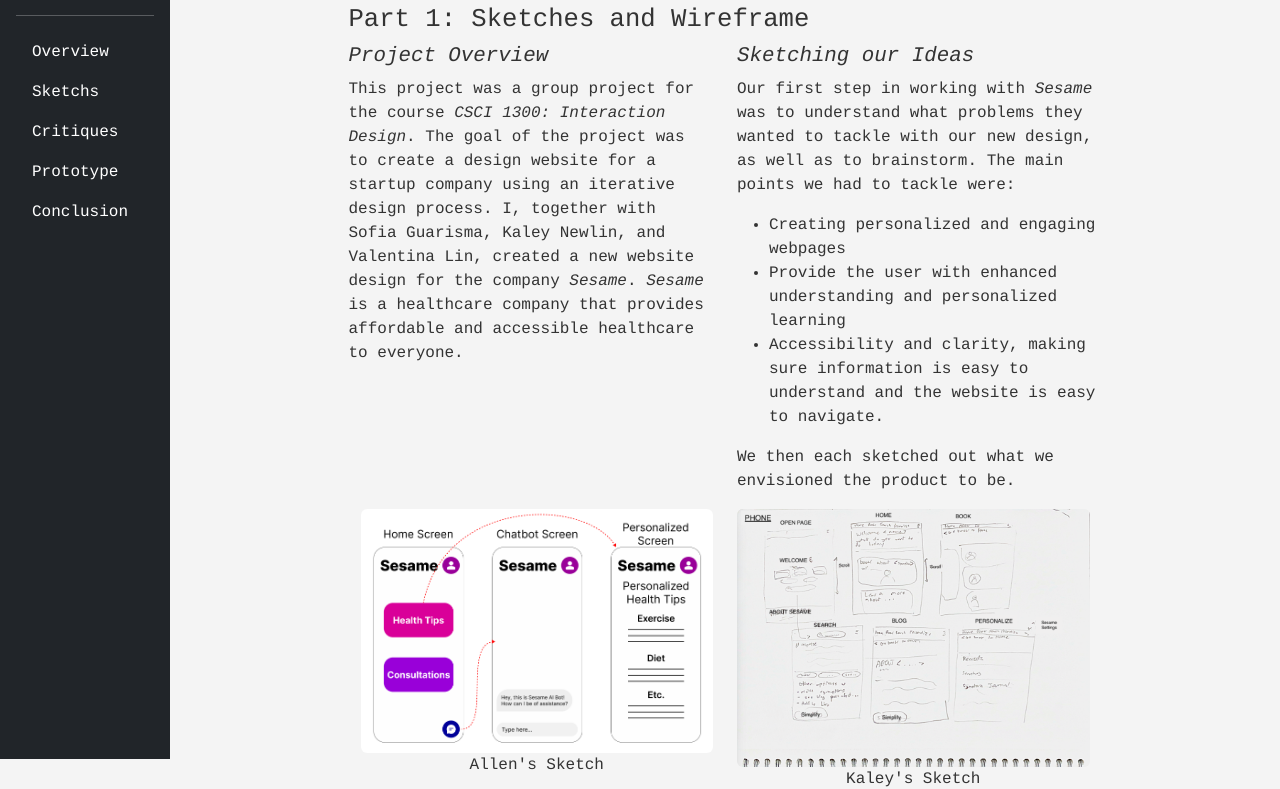
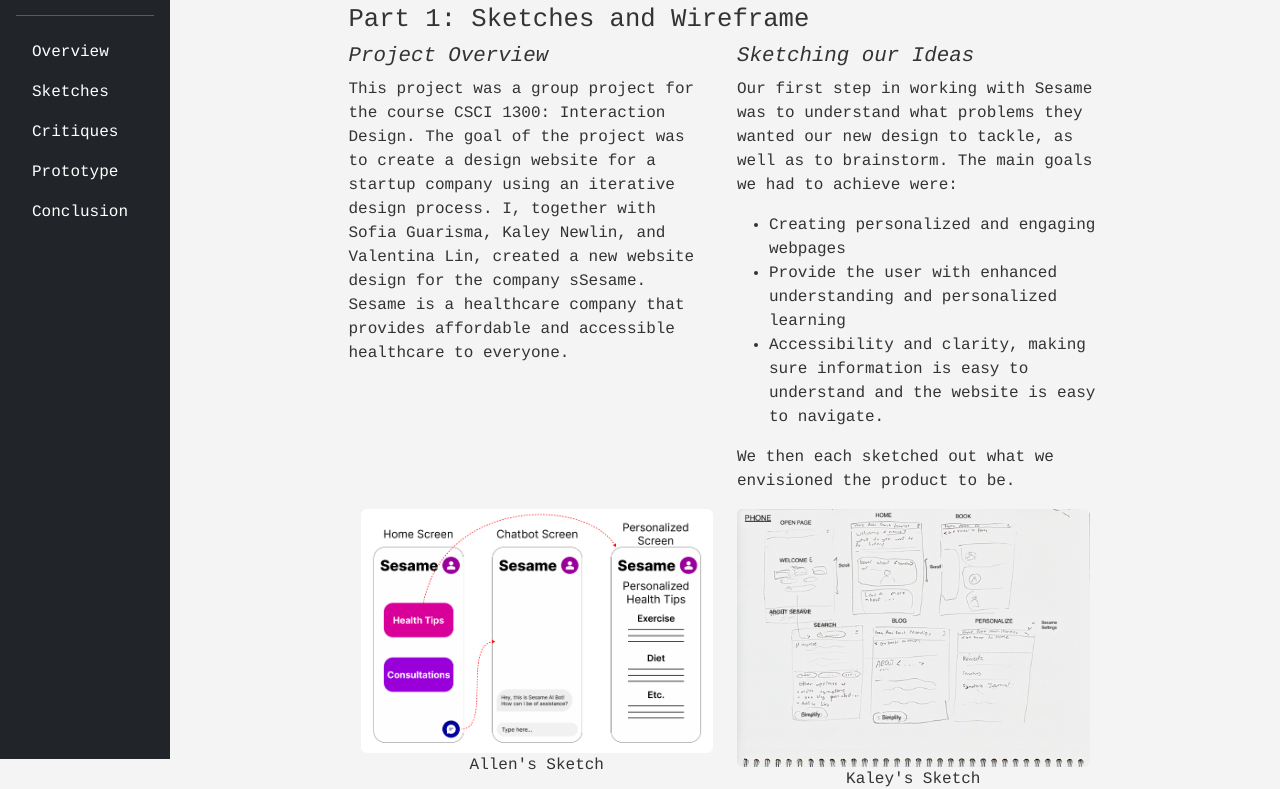
Before and after one commit to AllenDufort/portfolio, a plain HTML site: page iterative.html in a window 1280 px wide. Shown: the part 41-830 px from the top of the page. Drawn offline with nearby package versions, Linux system fonts and the light colour scheme.

Commit message:
remove unnecessary italics

```diff
--- a/iterative.html
+++ b/iterative.html
@@ -40,7 +40,7 @@
         <hr>
         <ul class="nav flex-column">
             <li class="nav-item"><a class="nav-link text-white" href="#overview">Overview</a></li>
-            <li class="nav-item"><a class="nav-link text-white" href="#sketches">Sketchs</a></li>
+            <li class="nav-item"><a class="nav-link text-white" href="#sketches">Sketches</a></li>
             <li class="nav-item"><a class="nav-link text-white" href="#critiques">Critiques</a></li>
             <li class="nav-item"><a class="nav-link text-white" href="#prototype">Prototype</a></li>
             <li class="nav-item"><a class="nav-link text-white" href="#conclusion">Conclusion</a></li>
@@ -55,21 +55,21 @@
                 <div class="col-lg-6">
                     <h3>Project Overview</h3>
                     <p>
-                        This project was a group project for the course <i>CSCI 1300: Interaction Design</i>.
+                        This project was a group project for the course CSCI 1300: Interaction Design.
                         The goal of the project was to create a design website for a startup company using an
                         iterative design process.
                         I, together with Sofia Guarisma, Kaley Newlin, and Valentina Lin,
-                        created a new website design for the company <i>Sesame</i>.
-                        <i>Sesame</i> is a healthcare company that provides affordable and accessible healthcare to
+                        created a new website design for the company sSesame.
+                        Sesame is a healthcare company that provides affordable and accessible healthcare to
                         everyone.
                     </p>
                 </div>
                 <div class="col-lg-6" id="sketches">
                     <h3>Sketching our Ideas</h3>
                     <p>
-                        Our first step in working with <i>Sesame</i> was to understand what problems
-                        they wanted to tackle with our new design, as well as to brainstorm.
-                        The main points we had to tackle were:
+                        Our first step in working with Sesame was to understand what problems
+                        they wanted our new design to tackle, as well as to brainstorm.
+                        The main goals we had to achieve were:
                     </p>
                     <ul>
                         <li>Creating personalized and engaging webpages</li>
@@ -106,7 +106,7 @@
             <h3>Balsamiq Wireframe</h3>
             <p>
                 After sketching our ideas, we incorporated the different aspects of our designs
-                into a mockup using <i>Balsamiq</i>.
+                into a mockup using Balsamiq.
                 We ultimately decided to develop four different web pages:
                 a Welcome Page, a Personal Profile Page, a Symptoms Page, and a Health Tip page.
                 We wanted the users to be able to easily navigate and use the website,
```
Also changed, not shown: draftbears.html (+1 -1 lines).
